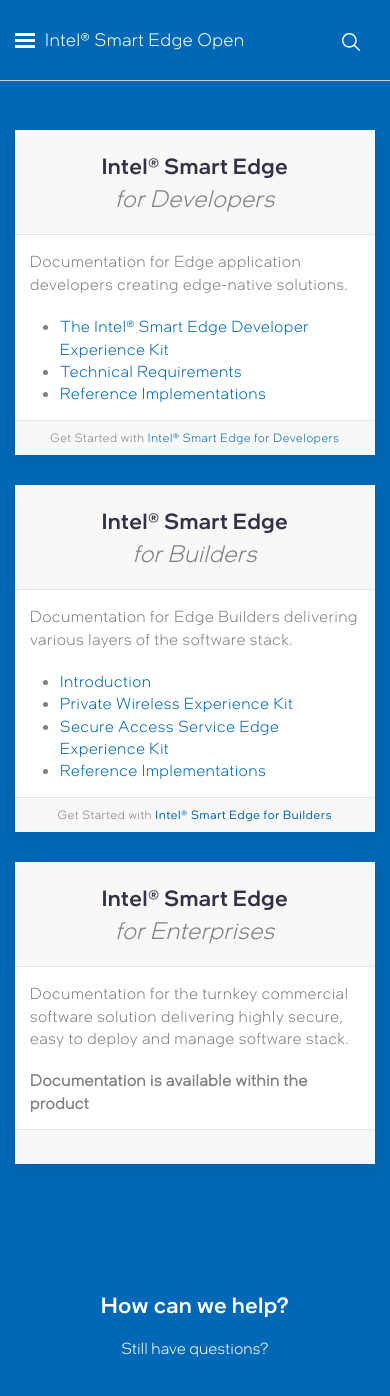
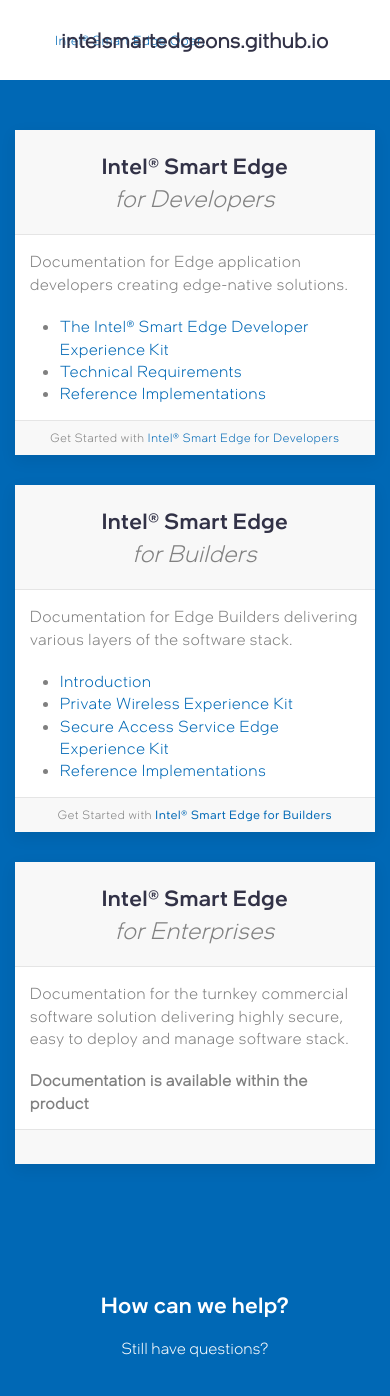
Before and after one commit to intelsmartedgeons/intelsmartedgeons.github.io, a Jekyll site: the page built from index.md, in a window 390 px wide and 1400 px high. Shown: the top 1396 px of the window. Built offline with Jekyll 4.4.1, drawn with Linux system fonts in a browser that asks for light colours; some web fonts are replaced; comment, search, counter and statistics services are not loaded.

Commit message:
Release Note

```diff
--- a/assets/scss/_header.scss
+++ /dev/null
@@ -1,201 +0,0 @@
-
-.uk-navbar-container{
-    .uk-navbar-center, .uk-navbar-right{
-        display: none;
-    }
-    .uk-navbar-left{
-        width:100%;
-            .uk-logo{
-                color: #fff;
-                font-weight: inherit;
-                font: 36px/47px 'Intel One Display Regular';
-                letter-spacing: 1px;
-                height: 103px;
-                b{
-                    color: #fff;
-                }
-
-            }
-        .uk-navbar-nav{
-            margin-left: auto;
-            li{
-                a{
-                    color: #fff;
-                    height: 103px;
-                    font: 18px/22px 'Intel One Display Regular';
-                    letter-spacing: 0.7px;
-                    font-weight: bold;
-                    &:hover{
-                        color: #00c7fd!important;
-                    }
-                }
-                &.uk-active{
-                    a{
-                        color:  #00c7fd!important;
-                    }
-                }
-
-            }
-        }
-
-
-
-    }
-}
-#breadcrumbs{
-    margin-bottom: 20px;
-    letter-spacing: 0;
-    padding-right: 140px;
-    a{
-        color: #00c7fd;
-        font-weight: 600;
-        letter-spacing: 0;
-        &:hover{
-            text-decoration: none;
-        }
-    }
-    & + .highlighter-rouge{
-        display: none;
-    }
-    & ~ h2[id], & ~ h3[id], & ~ h4[id]{
-        text-decoration: underline;
-        text-underline-offset: 7px;
-    }
-    & ~ h1[id], & ~ h2[id], & ~ h3[id], & ~ h4[id]{
-        &:before{
-            content: "";
-            display: block;
-            height: 105px;
-            margin-top: -105px;
-            position: relative;
-            z-index: -1;
-        }
-    }
-}
-
-.uk-navbar-container{
-    &.main-header{
-        &:not(.uk-navbar-transparent){
-            background-color: $blue;
-            .uk-navbar-container{
-                background-color: $blue;
-            }
-        }
-    }
-}
-.uk-navbar-container{
-    &.inner-header{
-        &:not(.uk-navbar-transparent){
-
-            .uk-navbar-container{
-                background-color: #fff;
-
-                .uk-navbar-nav {
-                    li{
-                        a{
-                            color: #bdc3c7;
-                            height: 103px;
-                            font: 18px/22px "Intel One Display Regular";
-                            letter-spacing: .7px;
-                        }
-                    }
-                }
-                .uk-navbar-left{
-                    .uk-logo{
-                        img{display: none;}
-                        b{color: #0068b5;
-                            font-weight: inherit;
-                            font-family:"Intel One Display Regular" ;
-                            font-size: 36px;
-                            letter-spacing: 1px;}
-                    }
-                }
-
-            }
-
-        }
-    }
-}
-@media (max-width:959px){
-    .uk-navbar-nav li a{
-        padding: 5px 30px!important;
-    }
-    .uk-navbar-container{
-        position: fixed;
-        top: 0;
-        width: 100%;
-        border-bottom: 1px solid #ccc;
-        z-index: 2;
-        background-color: $blue!important;
-
-        .uk-navbar-toggle{
-            // color: $blue;
-            color: #fff;
-        }
-
-    }
-    body{
-        padding-top: 80px;
-    }
-    //.uk-navbar-toggle[aria-expanded="true"] + .uk-navbar-nav{
-    .uk-navbar-nav{
-        display: block !important;
-        margin-left: 0;
-        z-index: 1001;
-        position: fixed;
-        top: 81px;
-        width: 100%;
-        height: calc(100vh - 81px);
-        background: #0068b5;
-        padding-top: 20px;
-        transition: 0.3s;
-        left: -100%;
-        li{
-            a{
-                text-align: left;
-                display: block;
-                height: auto!important;
-                padding: 15px 40px;
-            }
-        }
-    }
-    .uk-navbar-toggle.showMenu + .uk-navbar-nav{
-        left:0;
-    }
-    .uk-navbar-container{
-        .uk-navbar-left{
-            .uk-navbar-toggle{
-                a{
-                    // color: $blue;
-                    color: #fff;
-                    font-size: 18px;
-                    margin-left: 10px;
-                }
-                &.toggleMenu{
-                    .crossIcon{
-                        display: none;
-                    }
-                    &.showMenu{
-                        .mainIcon{
-                            display: none;
-                        }
-                        .crossIcon{
-                            display: block;
-                        }
-                    }
-                }
-            }
-        }
-    }
-}
-@media (max-width:639px){
-    .uk-navbar-container{
-        background-color: $blue!important;
-    }
-    .uk-navbar-nav li a{
-        padding: 5px 30px !important;
-    }
-    .uk-navbar-nav li a{
-        padding: 15px;
-    }
-}
```
Also changed, not shown: assets/css/custom.css.
